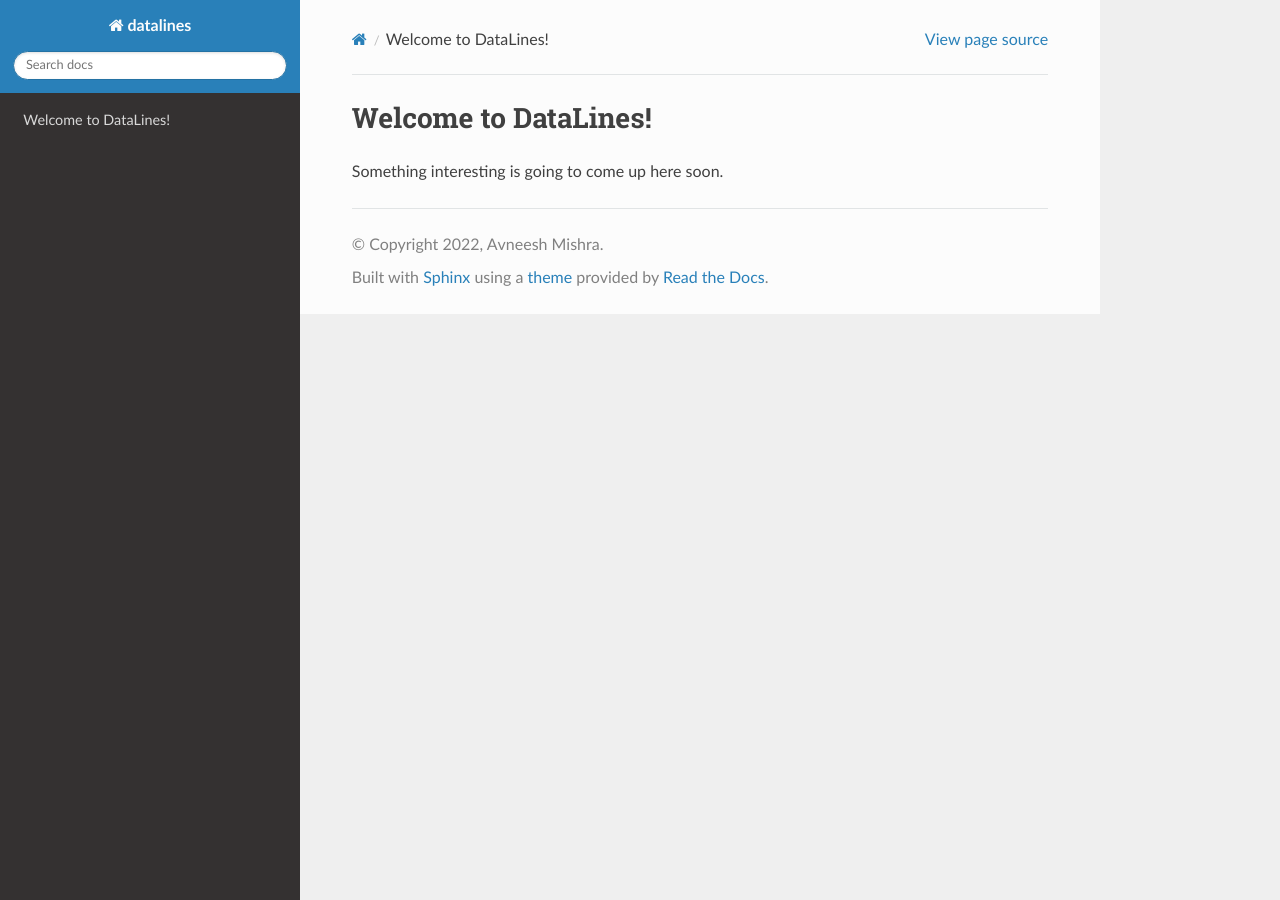
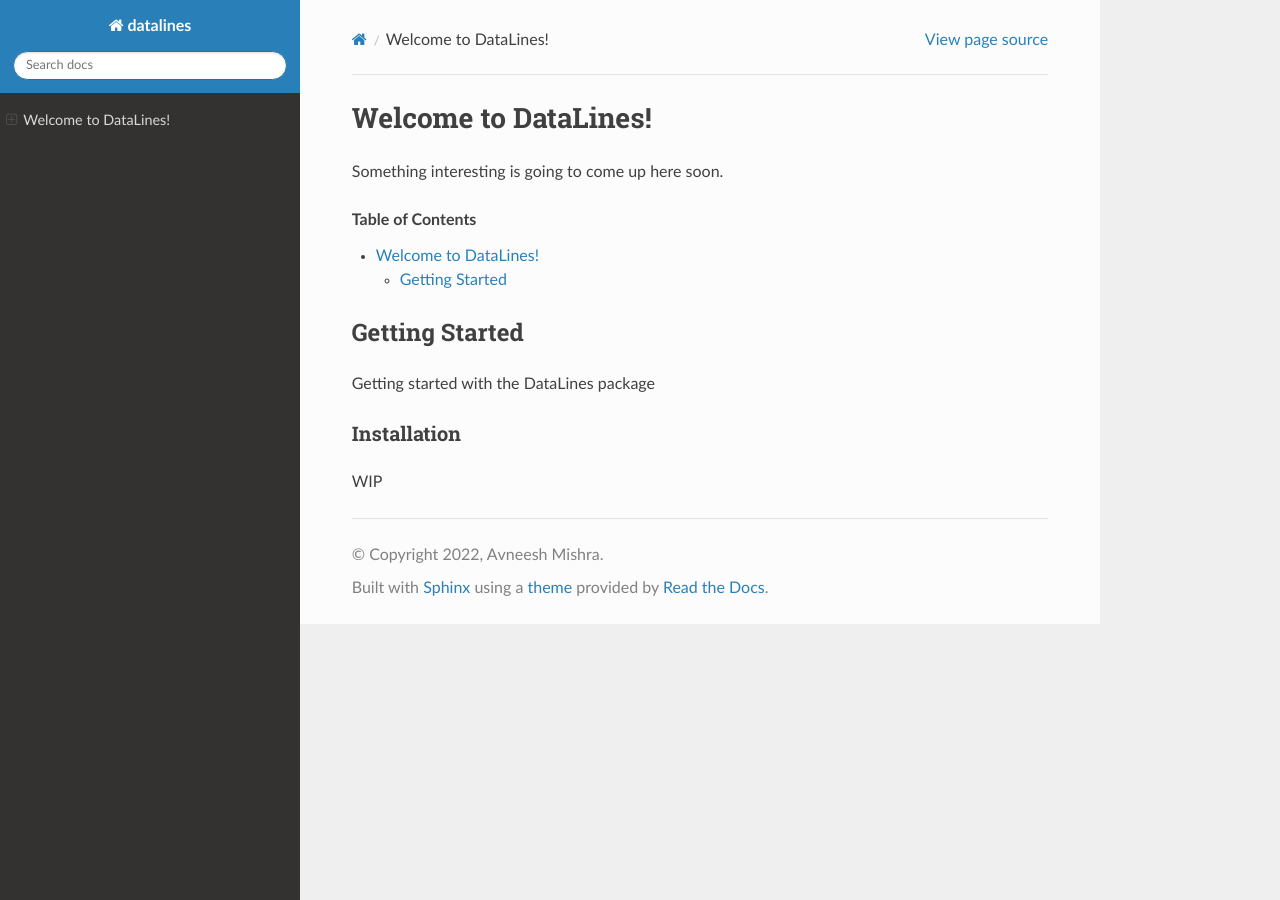
Before and after one commit to TheProjectsGuy/DataLines, a Sphinx documentation site: the page built from docs/source/index.rst, in a window 1280 px wide. Built offline with Sphinx 7.4.7 and the Read the Docs theme 2.0.0, drawn with Linux system fonts in a browser that asks for light colours.

Commit message:
Added TOC

```diff
--- a/docs/source/index.rst
+++ b/docs/source/index.rst
@@ -1,10 +1,23 @@
-=====================
 Welcome to DataLines!
 =====================
 
 Something interesting is going to come up here soon.
 
 .. Table of contents
+.. contents:: Table of Contents
+   :depth: 2
+
+.. Sidebar tree
 .. toctree::
    :maxdepth: 2
    :caption: Welcome to DataLines
+
+Getting Started
+---------------
+
+Getting started with the DataLines package
+
+Installation
+^^^^^^^^^^^^
+
+WIP
```
